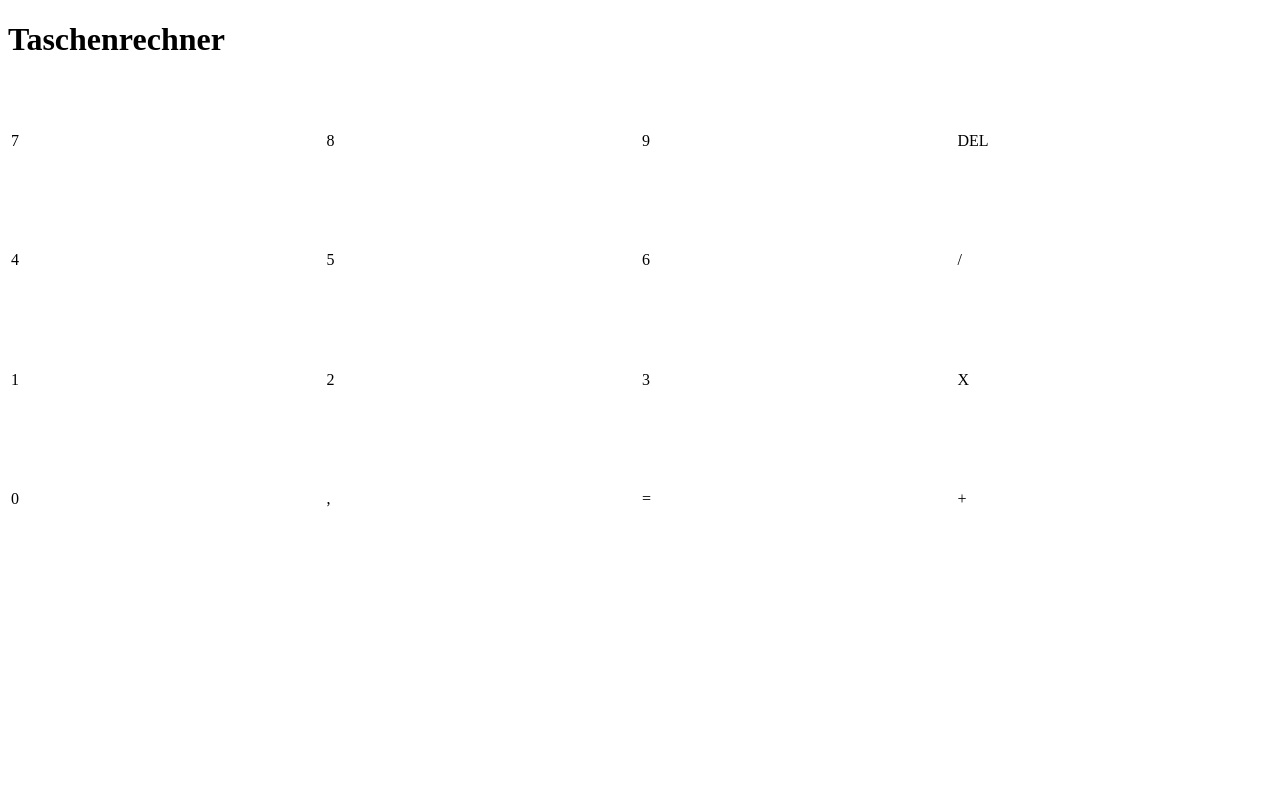
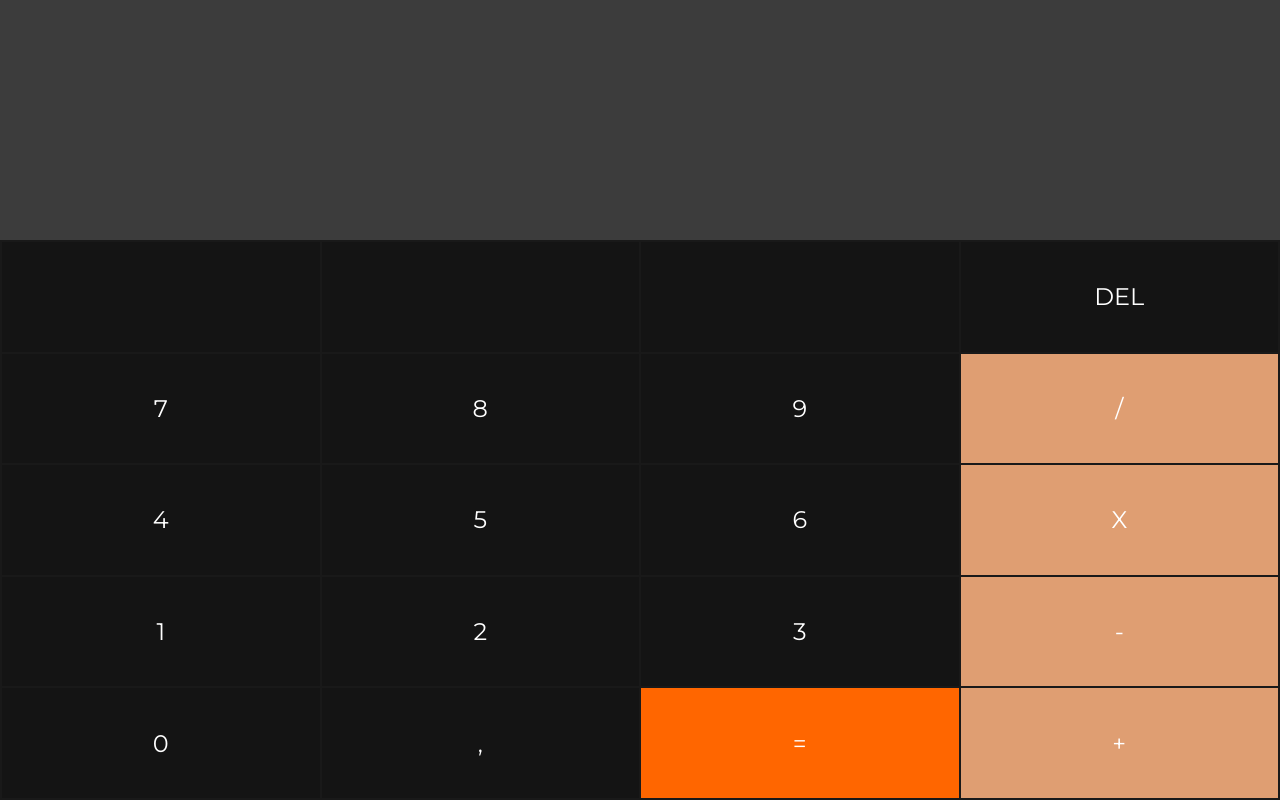
Before and after one commit to TayAki79/Taschenrechner, a plain HTML site: page index.html in a window 1280 px wide. Drawn offline with Linux system fonts and the light colour scheme.

Commit message:
finished

```diff
--- a/index.html
+++ b/index.html
@@ -5,48 +5,69 @@
   <meta http-equiv="X-UA-Compatible" content="IE=edge">
   <meta name="viewport" content="width=device-width, initial-scale=1.0">
   <title>Calculator</title>
-  <style>
-    table {
-      width: 100%;
-      height: 60vh;
-
+  <link rel="preconnect" href="https://fonts.googleapis.com">
+  <link rel="preconnect" href="https://fonts.gstatic.com" crossorigin>
+  <link href="https://fonts.googleapis.com/css2?family=Montserrat:ital,wght@0,100;0,200;0,300;0,400;0,500;0,600;0,700;0,800;0,900;1,100;1,200;1,300;1,400;1,500;1,600;1,700;1,800;1,900&display=swap" rel="stylesheet">
+  <link rel="stylesheet" href="style.css">
+  <script>
+    function appendOperation(operation) {
+      document.getElementById('resultArea').innerHTML += operation;
     }
 
-    td {
-      width: 25%;
+    function calculateResult() {
+      let container = document.getElementById('resultArea');
+      let result = eval(container.innerHTML)
+      container.innerHTML = result;
     }
-  </style>
+
+    function deleteLast() {
+      let container = document.getElementById('resultArea');
+      if (container.innerHTML.endsWith(' ')) {
+        container.innerHTML = container.innerHTML.slice(0, -3);
+      } else {
+      container.innerHTML = container.innerHTML.slice(0,-1);
+      }
+    }
+  </script>
+
 </head>
 <body>
-  <h1>Taschenrechner</h1>
+  <div id="resultArea">
+  </div>
 
 
 
 
   <table>
     <tr>
-      <td>7</td>
-      <td>8</td>
-      <td>9</td>
-      <td>DEL</td>
+      <td></td>
+      <td></td>
+      <td></td>
+      <td onclick="deleteLast()">DEL</td>
     </tr>
     <tr>
-      <td>4</td>
-      <td>5</td>
-      <td>6</td>
-      <td>/</td>
+      <td onclick="appendOperation(7)">7</td>
+      <td onclick="appendOperation(8)">8</td>
+      <td onclick="appendOperation(9)">9</td>
+      <td onclick="appendOperation(' / ')" class="highlight">/</td>
     </tr>
     <tr>
-      <td>1</td>
-      <td>2</td>
-      <td>3</td>
-      <td>X</td>
+      <td onclick="appendOperation(4)">4</td>
+      <td onclick="appendOperation(5)">5</td>
+      <td onclick="appendOperation(6)">6</td>
+      <td onclick="appendOperation(' * ')" class="highlight">X</td>
     </tr>
     <tr>
-      <td>0</td>
-      <td>,</td>
-      <td>=</td>
-      <td>+</td>
+      <td onclick="appendOperation(1)">1</td>
+      <td onclick="appendOperation(2)">2</td>
+      <td onclick="appendOperation(3)">3</td>
+      <td onclick="appendOperation(' - ')" class="highlight">-</td>
+    </tr>
+    <tr>
+      <td onclick="appendOperation(0)">0</td>
+      <td onclick="appendOperation('.')">,</td>
+      <td onclick="calculateResult()" id="result">=</td>
+      <td onclick="appendOperation(' + ')" class="highlight">+</td>
     </tr>
   </table>
 </body>
--- a/style.css
+++ b/style.css
@@ -1,3 +1,48 @@
 body {
+  font-family: 'Montserrat', sans-serif;
+  margin: 0;
+}
 
+table {
+  width: 100%;
+  height: 70vh;
+  background-color: rgb(25, 25, 25);
+  color: white;
 }
+
+td {
+  width: 25%;
+  text-align: center;
+  background-color: rgb(20, 20, 20);
+  font-size: 24px;
+}
+
+td:hover {
+  background-color: rgb(40, 40, 40);
+  cursor: pointer;
+}
+
+#resultArea {
+  height: 30vh;
+  background-color: rgb(60, 60, 60);
+  color: white;
+  font-size: 64px;
+  display: flex;
+  justify-content: flex-end;
+  align-items: flex-end;
+  padding: 24px;
+  box-sizing: border-box;
+}
+
+#result {
+  background-color: rgb(255, 102, 0);;
+}
+
+#result:hover {
+  background-color: white;
+  color: rgb(255, 102, 0);
+}
+
+.highlight {
+  background-color: rgb(223, 158, 114);
+}
```
